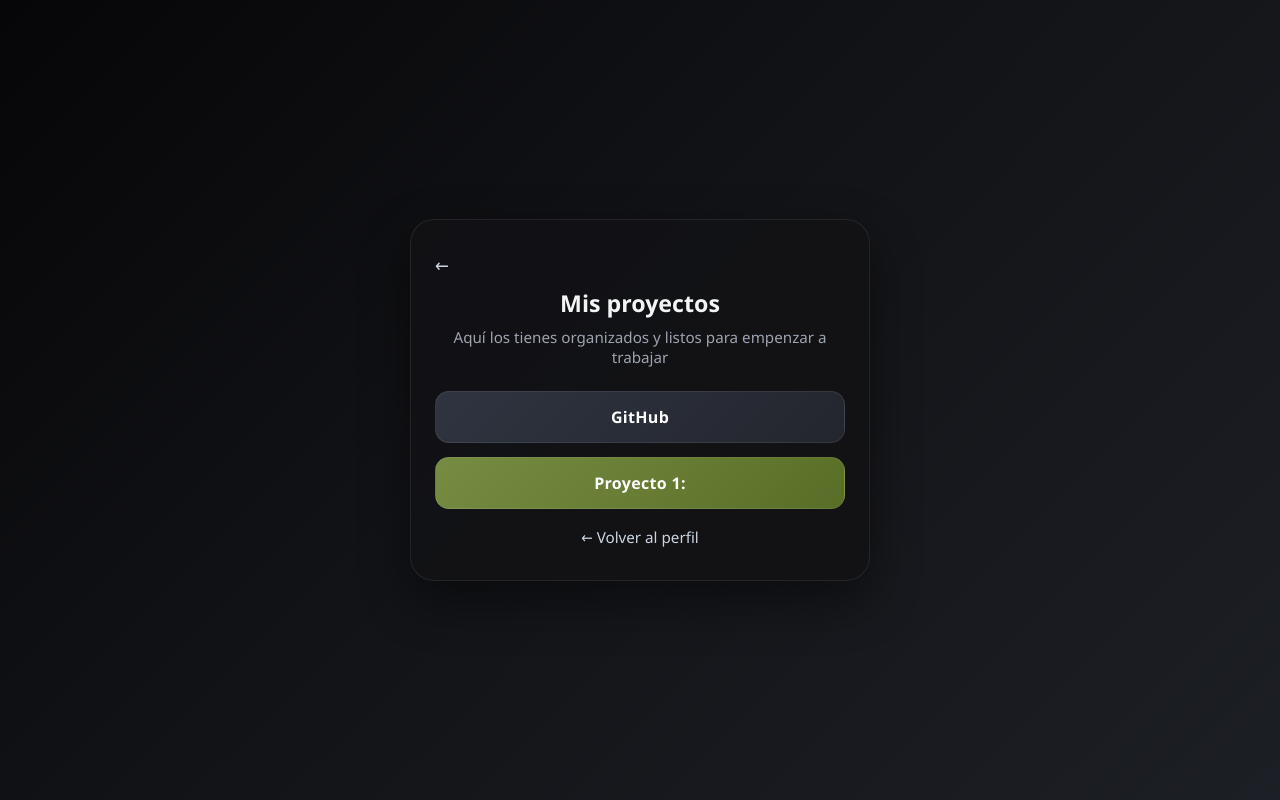
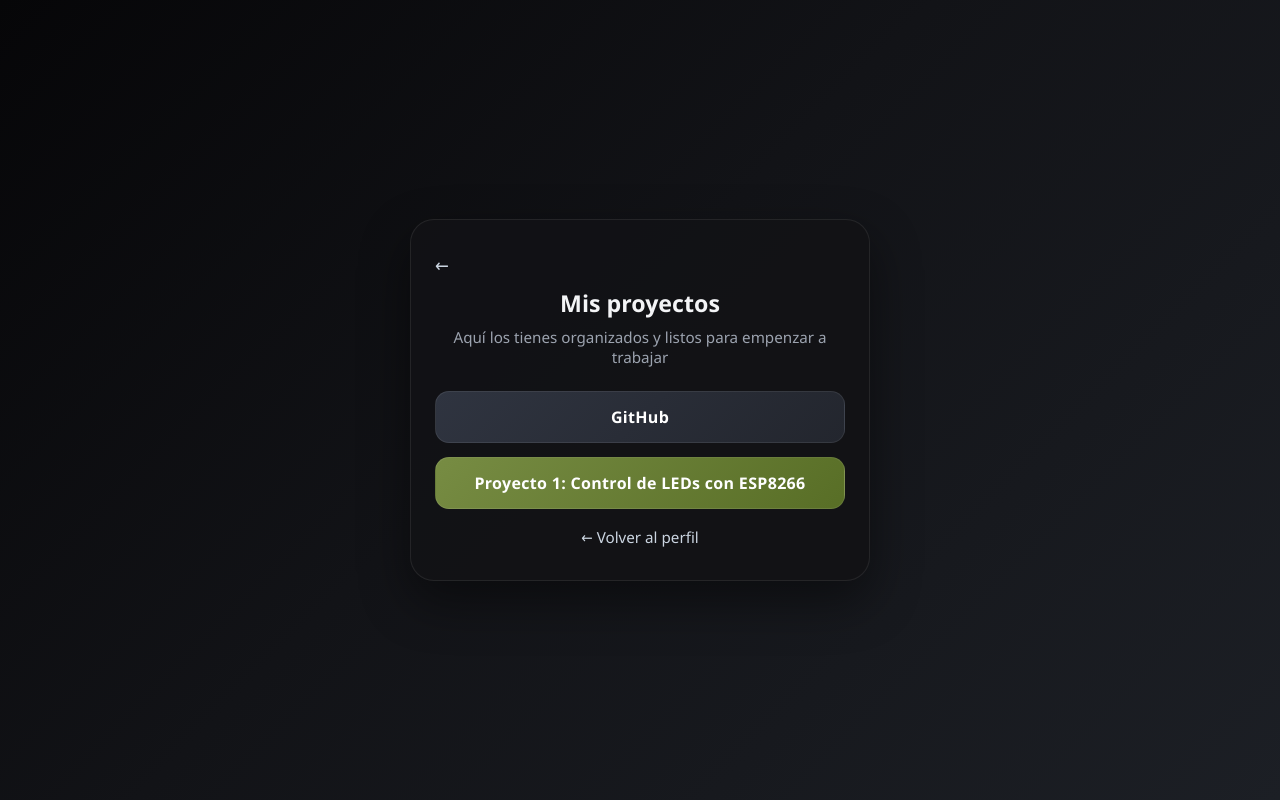
Before and after one commit to Antony09Delgado/My_Perfil, a plain HTML site: page proyectos.html in a window 1280 px wide. Drawn offline with Linux system fonts and the light colour scheme.

Commit message:
Fix project link for Proyecto 1 in proyectos.html
Updated project link for Proyecto 1 to point to the correct GitHub repository.

```diff
--- a/proyectos.html
+++ b/proyectos.html
@@ -103,7 +103,7 @@
 
       <div class="buttons">
         <a class="btn github" href="https://github.com/Antony09Delgado" target="_blank" rel="noopener noreferrer">GitHub</a>
-        <a class="btn project" href="#">Proyecto 1: </a>
+        <a class="btn project" href="https://github.com/Antony09Delgado/Control_Led_Wifi_ESP">Proyecto 1: Control de LEDs con ESP8266 </a>
       </div>
 
       <a class="back" href="index.html">← Volver al perfil</a>
```
